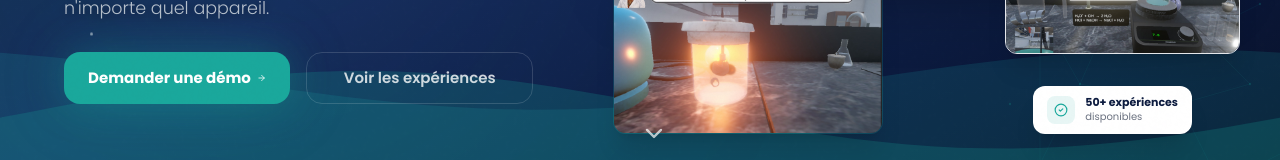
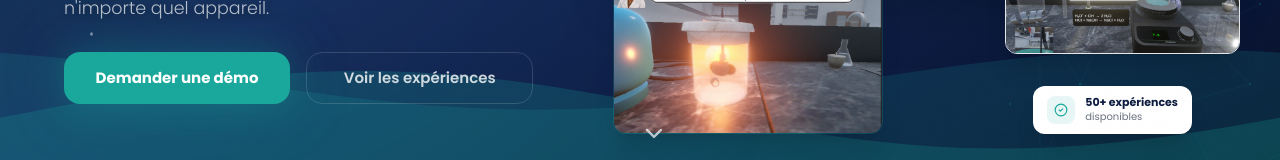
Before and after one commit to Rasmata12/fasolab, a Next.js app: page / in a window 1280 px wide. Shown: the part 574-734 px from the top of the page. Built offline with nearby package versions, Linux system fonts and the light colour scheme.

Commit message:
Remove hero CTA arrow

```diff
--- a/components/Hero.tsx
+++ b/components/Hero.tsx
@@ -3,7 +3,7 @@
 import Link from "next/link";
 import Image from "next/image";
 import { motion } from "framer-motion";
-import { ArrowRight, CheckCircle2, ChevronDown } from "lucide-react";
+import { CheckCircle2, ChevronDown } from "lucide-react";
 import { CircuitNetwork } from "@/components/TechPattern";
 import { WaveBackground } from "@/components/WaveBackground";
 import { Logo } from "@/components/Logo";
@@ -80,7 +80,6 @@
                 className="btn-shine group inline-flex w-full items-center justify-center gap-1.5 h-[52px] px-2 sm:px-6 bg-primary hover:bg-primary-dark text-white text-[12px] sm:text-[15px] font-bold rounded-2xl transition-all duration-200 teal-glow hover:scale-[1.03] whitespace-nowrap"
               >
                 Demander une démo
-                <ArrowRight className="w-4 h-4 group-hover:translate-x-1 transition-transform" />
               </Link>
               <Link
                 href="/packs"
```
